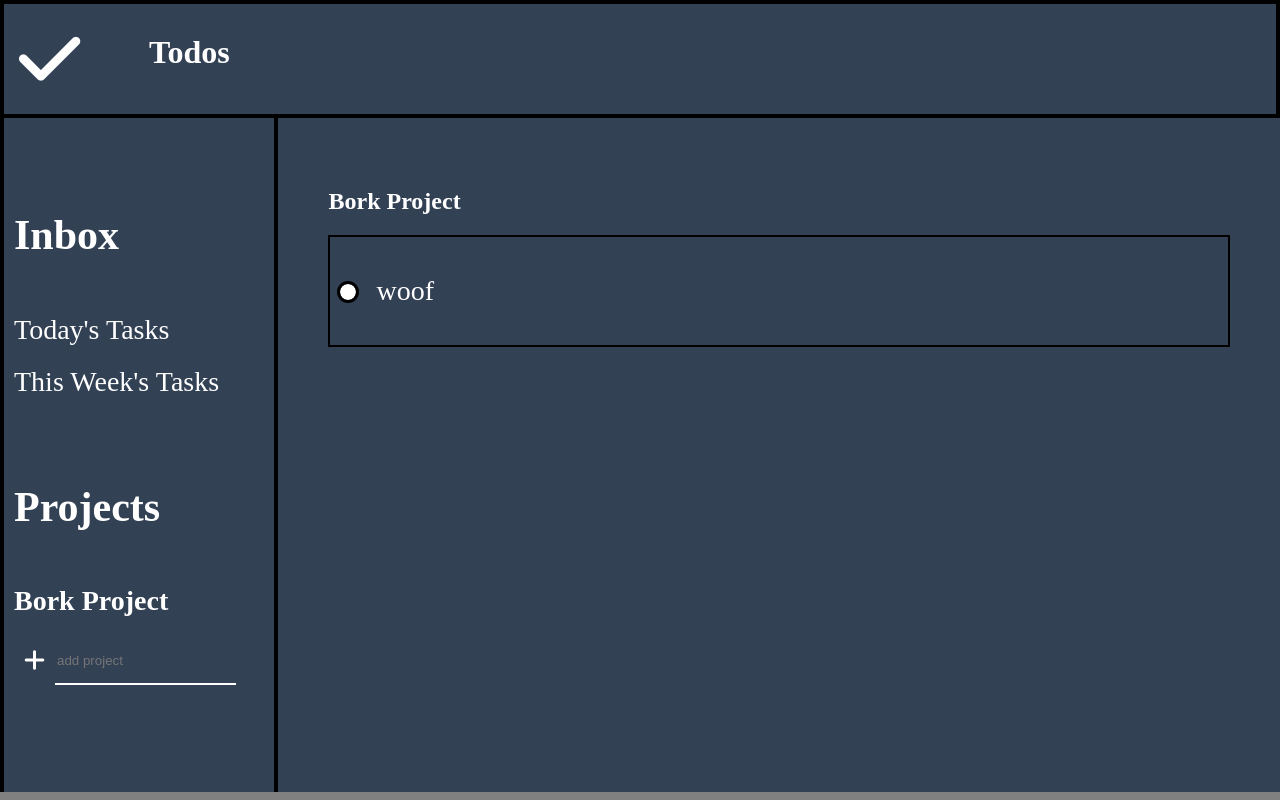
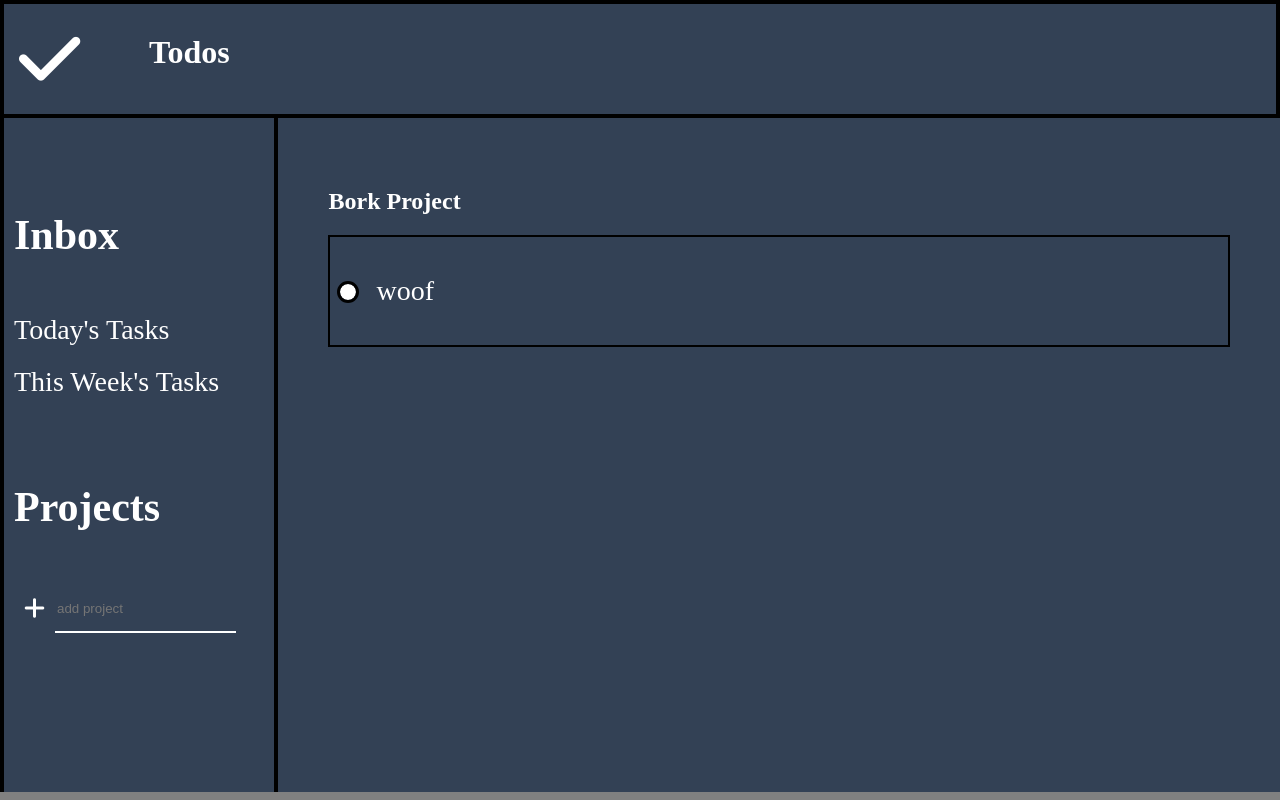
Before and after one commit to amannagle/TodoList, a website built with webpack: page dist/index.html in a window 1280 px wide. Built offline with nearby package versions, Linux system fonts and the light colour scheme.

Commit message:
removed sample project

```diff
--- a/src/todos.js
+++ b/src/todos.js
@@ -1,7 +1,8 @@
 class todo
 {
-    constructor(name)
+    constructor(project,name)
     {
+        this.project=project;
         this.name=name;
     }
     setName(name)
```
Also changed, not shown: dist/index.html.
